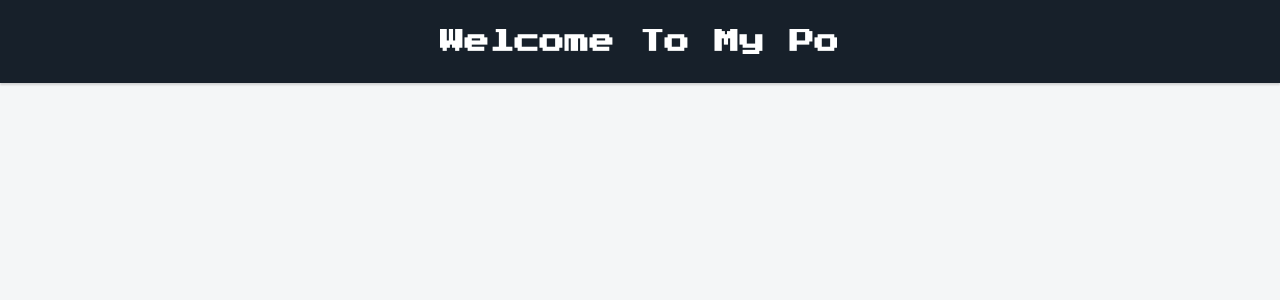
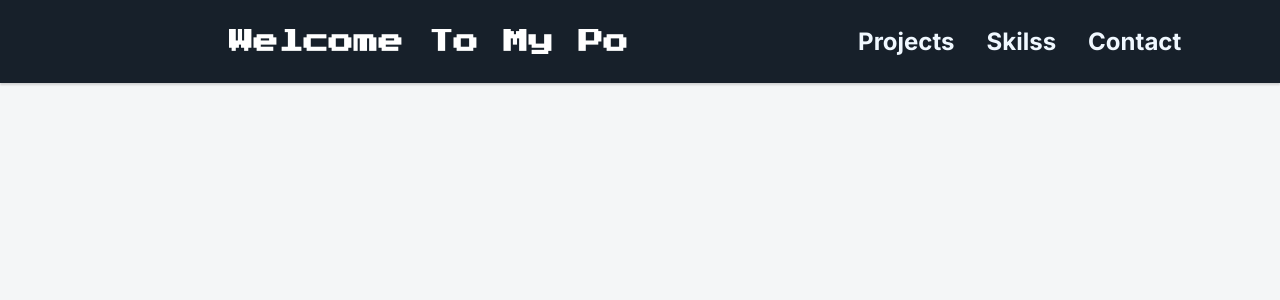
Before and after one commit to anastafish/Portfolio, a React (Create React App) app: page / in a window 1280 px wide. Shown: the top 300 px of the page. Built offline with nearby package versions, Linux system fonts and the light colour scheme; a web font is replaced by a local one.

Commit message:
added links in the header section

```diff
--- a/src/components/header.js
+++ b/src/components/header.js
@@ -1,11 +1,28 @@
 import '../styles/header.css'
 
 export default function Header(){
+
+    function handleScroll(className){
+        const scrollDiv = document.querySelector(className).offsetTop - 100;
+        window.scrollTo({ top: scrollDiv, behavior: 'smooth'});
+    }
+
     return(
         <div className="header-container">
              <div className='h1-container'>
                 <h1 className='header-h1'>Welcome To My Portfolio!</h1>
             </div>
+            <div className='header-links'>
+                <h1 onClick={() => handleScroll(".projects")}>
+                    Projects
+                    </h1>
+                <h1 onClick={() => handleScroll(".skills-container")}>
+                    Skilss
+                    </h1>
+                <h1 onClick={() => handleScroll(".contact-container")}>
+                    Contact
+                    </h1>
+            </div>
         </div>
     )
 }
--- a/src/styles/header.css
+++ b/src/styles/header.css
@@ -8,7 +8,7 @@ body{
 .header-container{
   display: flex;
   align-items: center;
-  justify-content: center;
+  justify-content: space-evenly;
   box-shadow: 0 2px 2px #00000026;
   width: 100%;
   background-color: #17202A;
@@ -48,9 +48,28 @@ body{
     50% { border-color: orange }
   }
 
+  .header-links{
+    display: flex;
+    justify-content: space-between;
+    gap: 2rem;
+  }
+
+  .header-links h1{
+    color: aliceblue;
+    font-size: 1.5rem;
+    cursor: pointer;
+  }
+
+  .header-links h1:hover{
+    color: antiquewhite;
+  }
 
   @media (max-width:800px){
     .header-h1{
       font-size: 13px;
     }
+
+    .header-links{
+      display: none;
+    }
   }
```
